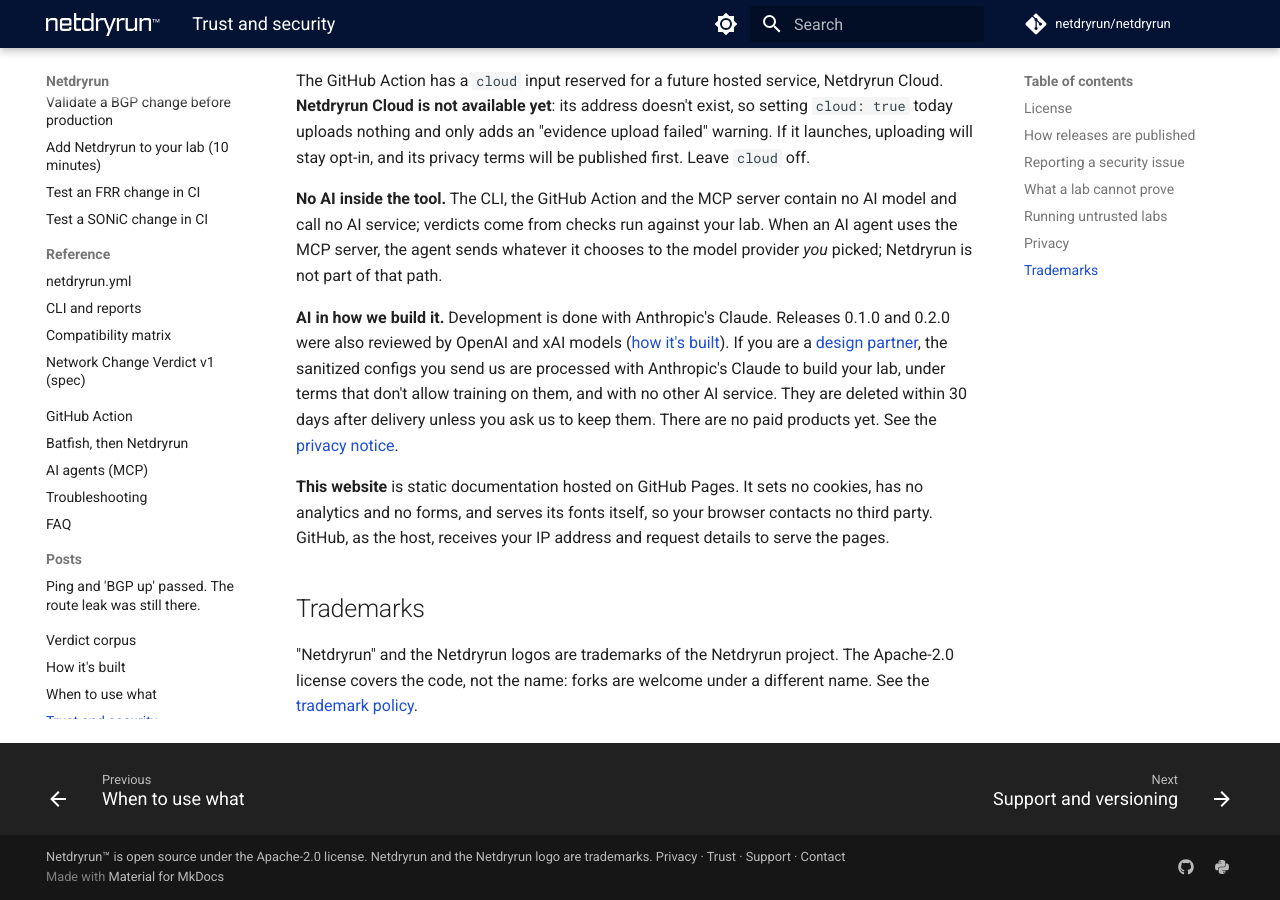
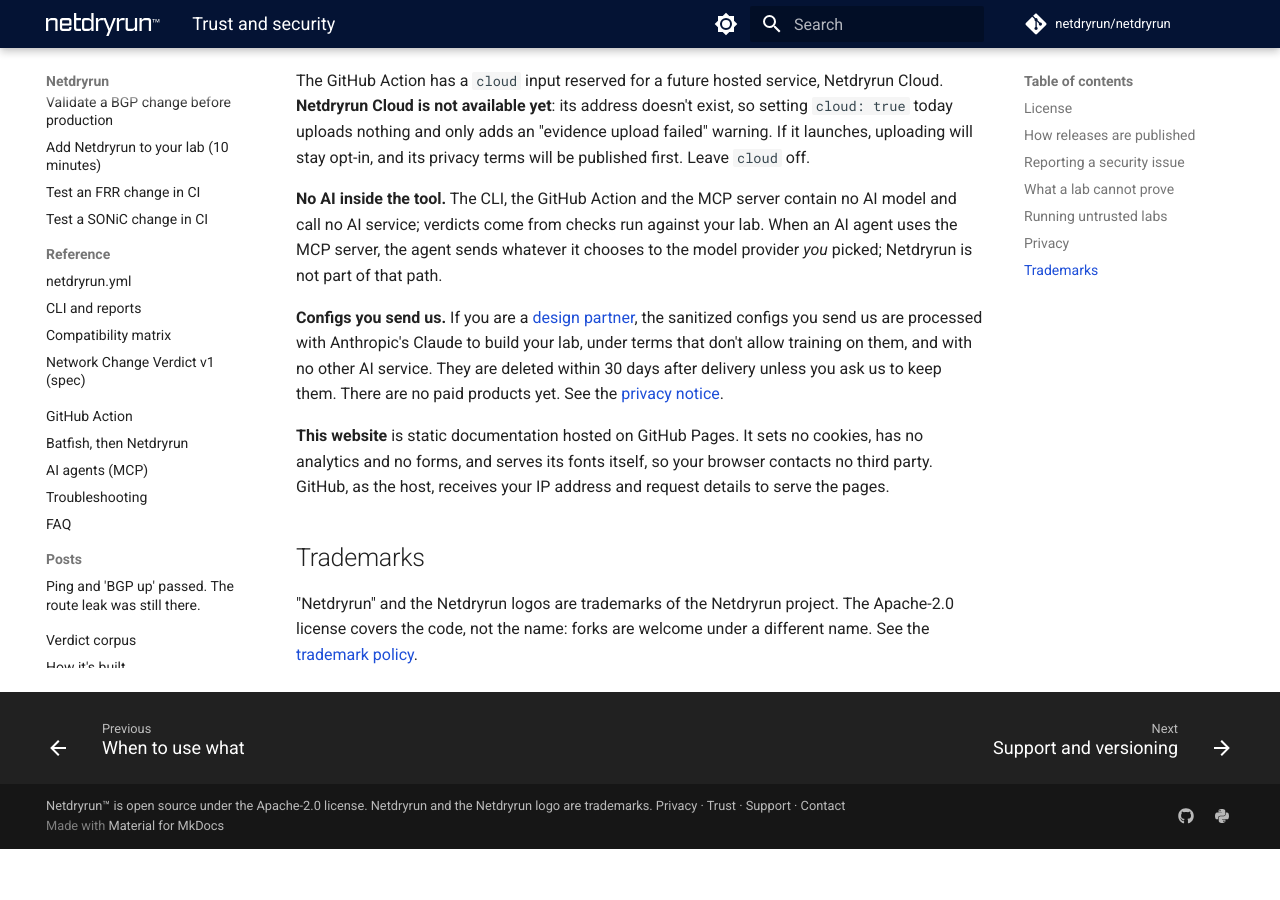
Before and after one commit to actions-marketplace-validations/netdryrun_Netdryrun, an MkDocs documentation site: the page built from website/docs/trust.md, in a window 1280 px wide and 900 px high, scrolled down 2091 px. Built offline with MkDocs 1.6.1 and Material for MkDocs 9.7.7, drawn with Linux system fonts in a browser that asks for light colours; plug-ins that fetch from the network failed and are left out; comment, search, counter and statistics services are not loaded; after the commit the page ends 2940 px from its top, so only the background shows below that.

Commit message:
Trust: drop the development-tooling sentence; keep the design-partner data-processing disclosure

```diff
--- a/website/docs/llms-full.txt
+++ b/website/docs/llms-full.txt
@@ -4196,7 +4196,7 @@
 
 **No AI inside the tool.** The CLI, the GitHub Action and the MCP server contain no AI model and call no AI service; verdicts come from checks run against your lab. When an AI agent uses the MCP server, the agent sends whatever it chooses to the model provider *you* picked; Netdryrun is not part of that path.
 
-**AI in how we build it.** Development is done with Anthropic's Claude. Releases 0.1.0 and 0.2.0 were also reviewed by OpenAI and xAI models ([how it's built](how-its-built.md)). If you are a [design partner](design-partners.md), the sanitized configs you send us are processed with Anthropic's Claude to build your lab, under terms that don't allow training on them, and with no other AI service. They are deleted within 30 days after delivery unless you ask us to keep them. There are no paid products yet. See the [privacy notice](privacy.md#configs-you-send-us).
+**Configs you send us.** If you are a [design partner](design-partners.md), the sanitized configs you send us are processed with Anthropic's Claude to build your lab, under terms that don't allow training on them, and with no other AI service. They are deleted within 30 days after delivery unless you ask us to keep them. There are no paid products yet. See the [privacy notice](privacy.md#configs-you-send-us).
 
 **This website** is static documentation hosted on GitHub Pages. It sets no cookies, has no analytics and no forms, and serves its fonts itself, so your browser contacts no third party. GitHub, as the host, receives your IP address and request details to serve the pages.
 
--- a/website/docs/trust.md
+++ b/website/docs/trust.md
@@ -54,7 +54,7 @@
 
 **No AI inside the tool.** The CLI, the GitHub Action and the MCP server contain no AI model and call no AI service; verdicts come from checks run against your lab. When an AI agent uses the MCP server, the agent sends whatever it chooses to the model provider *you* picked; Netdryrun is not part of that path.
 
-**AI in how we build it.** Development is done with Anthropic's Claude. Releases 0.1.0 and 0.2.0 were also reviewed by OpenAI and xAI models ([how it's built](how-its-built.md)). If you are a [design partner](design-partners.md), the sanitized configs you send us are processed with Anthropic's Claude to build your lab, under terms that don't allow training on them, and with no other AI service. They are deleted within 30 days after delivery unless you ask us to keep them. There are no paid products yet. See the [privacy notice](privacy.md#configs-you-send-us).
+**Configs you send us.** If you are a [design partner](design-partners.md), the sanitized configs you send us are processed with Anthropic's Claude to build your lab, under terms that don't allow training on them, and with no other AI service. They are deleted within 30 days after delivery unless you ask us to keep them. There are no paid products yet. See the [privacy notice](privacy.md#configs-you-send-us).
 
 **This website** is static documentation hosted on GitHub Pages. It sets no cookies, has no analytics and no forms, and serves its fonts itself, so your browser contacts no third party. GitHub, as the host, receives your IP address and request details to serve the pages.
 
```
